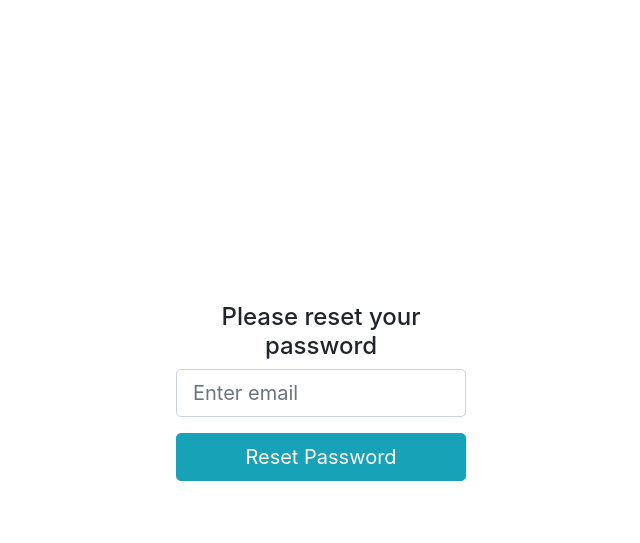
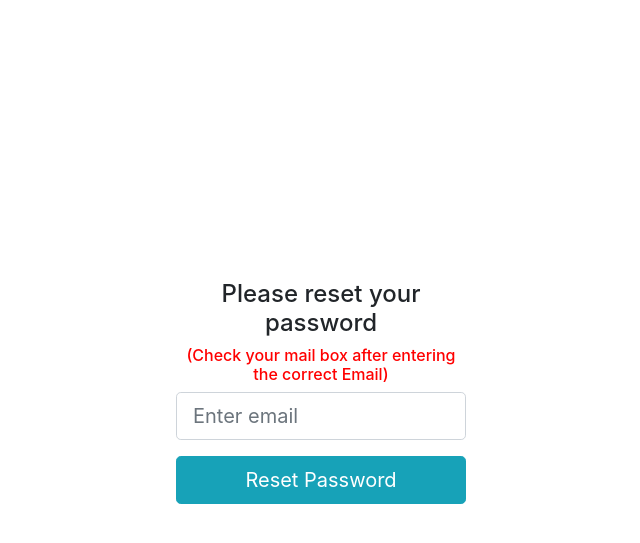
Before and after one commit to alwis097/datascrapingWithLog, a Flask app: page /create_reset_password in a window 1280 px wide. Shown: the top 543 px of the page, without its empty margins (319-959 px from the left). Run offline with Flask 2, Linux system fonts and the light colour scheme; some libraries are stand-ins or nearby versions.

Commit message:
Update create_reset_password.html

```diff
--- a/templates/create_reset_password.html
+++ b/templates/create_reset_password.html
@@ -28,6 +28,7 @@
 
             <form action="/create_reset_password" method="post">
 				        <h4 class="text-center"> Please reset your password </h4>
+		    			<h6 class="text-center" style="color: red;">(Check your mail box after entering the correct Email)</h6>
                 <div class="form-group">
                     <input _ngcontent-c0="" class="form-control form-control-lg" name = "user_email"  placeholder="Enter email" type="email">
                 </div>
```
